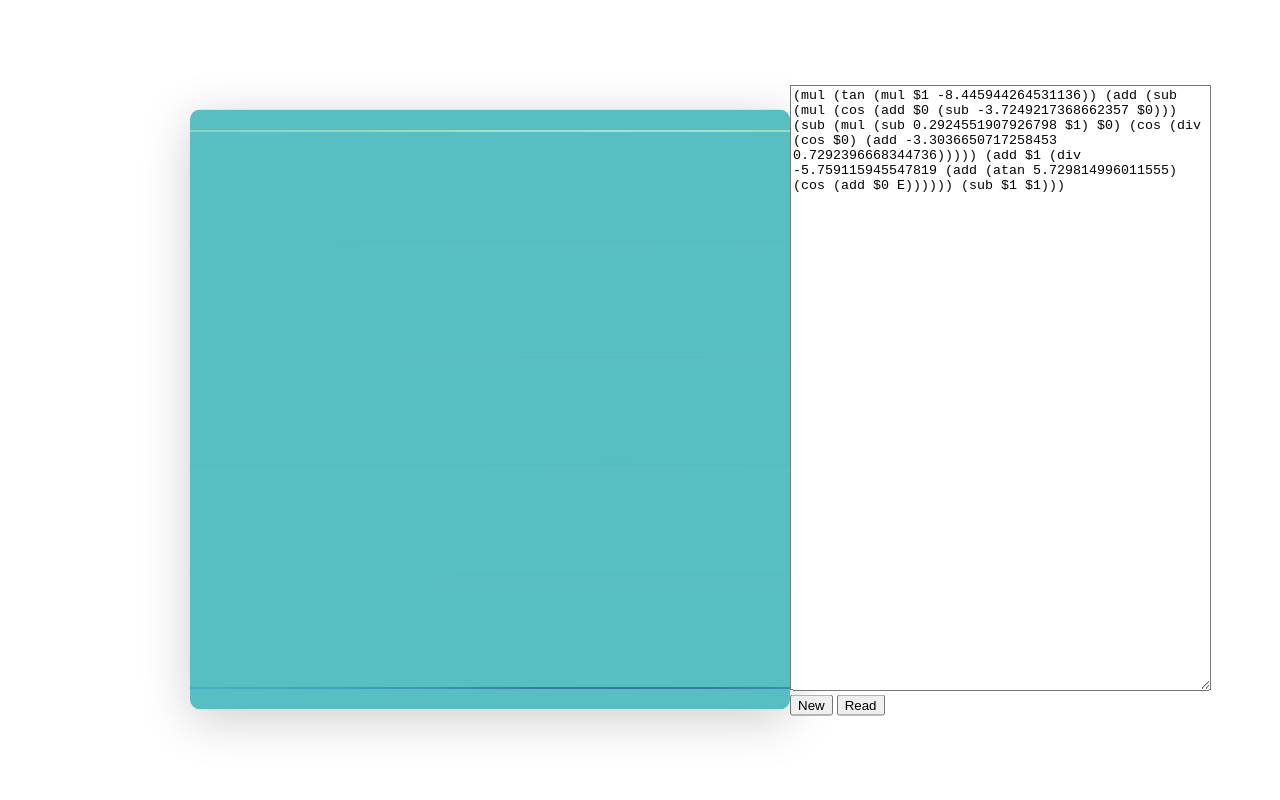
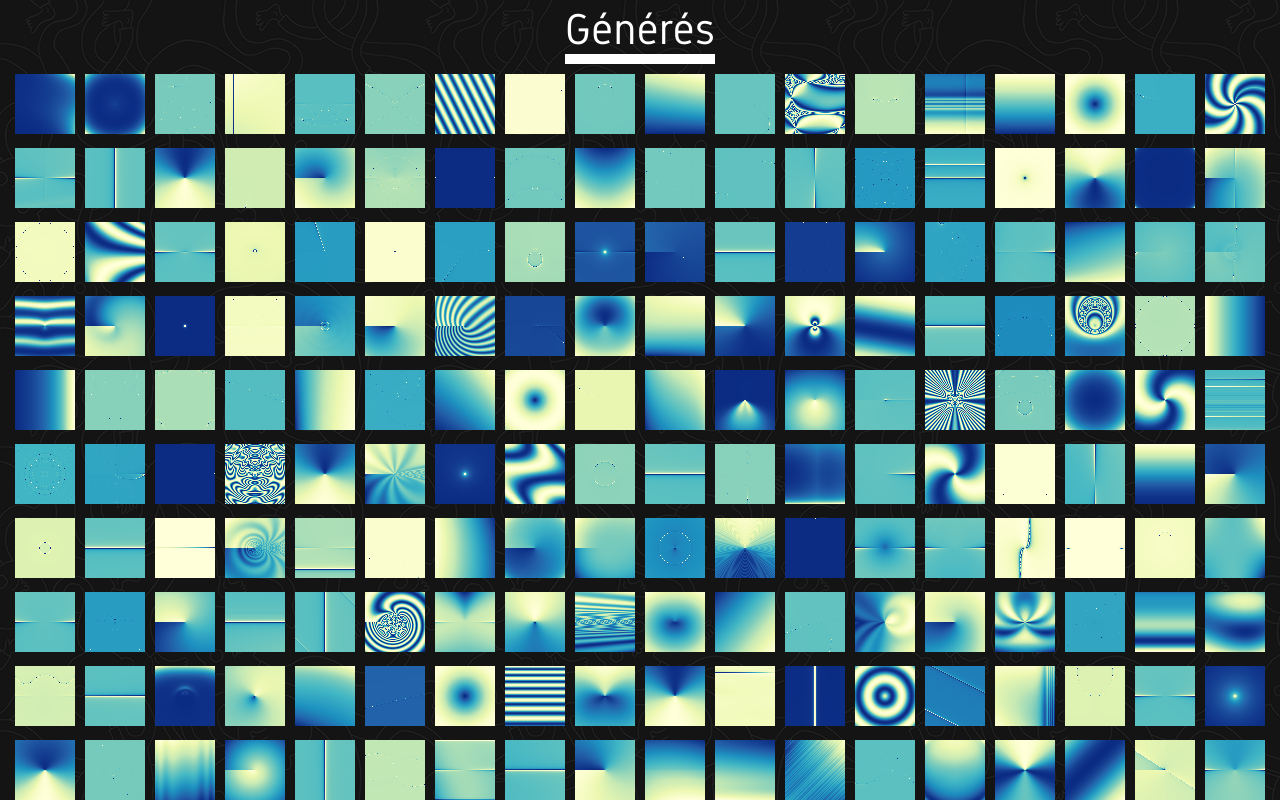
Before and after one commit to timjrd/cimagen, a plain HTML site: page index.html in a window 1280 px wide. Drawn offline with Linux system fonts and the light colour scheme.

Commit message:
gallery infinite scroll

```diff
--- a/index.html
+++ b/index.html
@@ -7,27 +7,24 @@
   </head>
   <body>
 
-        <div class="center">
-            <canvas id="canvas" width="600" height="600"></canvas><!--
-
-            --><div class="panel">
-                <textarea rows="40" cols="50" id="code"></textarea>
-                <button onclick="onNew()">New</button>
-                <button onclick="onRead()">Read</button>
-            </div>
+    <div id="gallery">
+      <div id="galleryGenerated"><h2>Générés</h2><br /></div>
     </div>
 
     <script src="src/constants.js"></script>
     <script src="src/operators.js"></script>
     <script src="src/coord_systems.js"></script>
+    <script src="src/image.js"></script>
     <script src="src/node.js"></script>
+    <script src="src/random.js"></script>
     <script src="src/generate.js"></script>
     <script src="src/compile.js"></script>
     <script src="src/precompute.js"></script>
     <script src="src/draw.js"></script>
     <script src="src/print.js"></script>
     <script src="src/read.js"></script>
-        <script src="src/main.js"></script>
+    <script src="src/gallery.js"></script>
+    <script src="src/init.js"></script>
     <script>init();</script>
   </body>
 </html>
--- a/res/style.css
+++ b/res/style.css
@@ -1,29 +1,39 @@
+@font-face
+{
+    font-family: Gidole;
+    src: url(gidole.ttf);
+}
+
 body
 {
+    margin: 0;
+
+    color: white;
+    font-family: Gidole, sans-serif;
+
+    background: repeat fixed url("bg_black.png");
 }
 
-.center
+#gallery
 {
-    width: 900px;
+    height: 100vh;
+    overflow-y: scroll;
 
-    position: absolute;
-    top: 50%;
-    left: 50%;
-    transform: translate(-50%, -50%);
+    text-align: center;
 }
+#gallery h2
+{
+    display: inline-block;
 
-canvas
+    margin: 5px;
+    padding: 0;
+
+    font-weight: normal;
+    font-size: 270%;
+
+    border-bottom: 10px solid white;
+}
+#gallery canvas
 {
-    box-shadow: 0 10px 50px rgba(0,0,0,0.2);
-    border-radius: 10px;
+    margin: 5px;
 }
-
-.panel
-{
-    width: 300px;
-    display: inline-block;
-}
-code
-{
-
-}
--- a/src/compile.js
+++ b/src/compile.js
@@ -2,16 +2,8 @@
 
 function compile(node)
 {
-    var node_ = evalConstantParts(node);
-    if (node_ === null)
-    {
-        return null;
-    }
-    else
-    {
-        var expression = compile_(node_);
-        return new Function("variables", "return " + expression + ";");
-    }
+    var expression = compile_(node);
+    return new Function("variables", "return " + expression + ";");
 }
 
 function compile_(node)
--- /dev/null
+++ b/src/gallery.js
@@ -0,0 +1,99 @@
+"use strict";
+
+var THUMB_SIZE = 60;
+var THUMB_MARGIN = 5;
+var THUMB_BATCH = 5;
+var THUMB_PAGES_MORE = 1.5
+
+var GALLERY_MIN_SCROLL_BOTTOM = 200;
+
+var Gallery = null;
+var GalleryGenerated = null;
+
+var AddingThumbs = false;
+
+function initGallery()
+{
+    Gallery = document.getElementById("gallery");
+    GalleryGenerated = document.getElementById("galleryGenerated");
+
+    Gallery.onscroll = onGalleryScroll;
+
+    addThumbPages(THUMB_PAGES_MORE);
+}
+
+function getScrollBottom()
+{
+    return Gallery.scrollHeight - Gallery.clientHeight - Gallery.scrollTop;
+}
+
+function onGalleryScroll()
+{
+    if (getScrollBottom() < GALLERY_MIN_SCROLL_BOTTOM)
+        addThumbPages(THUMB_PAGES_MORE);
+}
+
+function onGalleryResize()
+{
+    if (Gallery.scrollHeight - Gallery.clientHeight < GALLERY_MIN_SCROLL_BOTTOM)
+        addThumbPages(THUMB_PAGES_MORE);
+}
+
+function addThumbPages(n)
+{
+    if (! AddingThumbs)
+    {
+        AddingThumbs = true;
+
+        var w = Math.floor( Gallery.clientWidth  / (THUMB_SIZE + THUMB_MARGIN*2) );
+        var h = Math.floor( Gallery.clientHeight / (THUMB_SIZE + THUMB_MARGIN*2) );
+
+        addThumbs(w * h * n);
+    }
+}
+
+function addThumbs(n)
+{
+    if (n <= 0)
+    {
+        AddingThumbs = false;
+
+        if (getScrollBottom() < GALLERY_MIN_SCROLL_BOTTOM)
+            addThumbPages(THUMB_PAGES_MORE);
+    }
+    else
+    {
+        for (var i = 0; i < THUMB_BATCH; i++)
+        {
+            var thumb = document.createElement("canvas");
+            thumb.setAttribute("width", THUMB_SIZE);
+            thumb.setAttribute("height", THUMB_SIZE);
+
+            var image_preData = generateValidImage();
+            draw(image_preData[1], thumb);
+
+            GalleryGenerated.appendChild(thumb);
+        }
+
+        window.setTimeout(addThumbs, 0, n - THUMB_BATCH);
+    }
+}
+
+function generateValidImage()
+{
+    var img   = null;
+    var preData = null;
+
+    do
+    {
+        var expr = evalConstantParts( generate() );
+        if (expr != null)
+        {
+            img = image(expr, compile(expr), randomElement(COORD_SYSTEMS));
+            preData = precompute(img, THUMB_SIZE, THUMB_SIZE, true);
+        }
+    }
+    while (expr === null || preData.invalid || preData.min === preData.max)
+
+    return [img,preData];
+}
--- a/src/generate.js
+++ b/src/generate.js
@@ -12,7 +12,12 @@ var MIN_DEPTH = 3;
 var MAX_DEPTH = 8;
 
 
-function generate(depth)
+function generate()
+{
+    return generate_(0);
+}
+
+function generate_(depth)
 {
     if (depth < MIN_DEPTH)
     {
@@ -45,11 +50,11 @@ function randomOperatorNode(depth)
 {
     var node = emptyNode();
 
-    node.operator = randomOperator();
-    node.leftOperand = generate(depth + 1);
+    node.operator = randomElement(OPERATORS);
+    node.leftOperand = generate_(depth + 1);
 
     if (node.operator.argc == 2)
-        node.rightOperand = generate(depth + 1);
+        node.rightOperand = generate_(depth + 1);
 
     return node;
 }
@@ -60,7 +65,7 @@ function randomConstantNode()
 
     if (Math.random() < CONSTANT_LIST_PROBA)
     {
-        node.specialConstant = randomConstant();
+        node.specialConstant = randomElement(CONSTANTS);
         node.constantValue = node.specialConstant.value;
     }
     else
@@ -77,39 +82,3 @@ function randomVariableNode()
     node.variableIndex = randomInt(0, VARIABLE_COUNT);
     return node;
 }
-
-function randomOperator()
-{
-    var r = Math.random();
-    var suitable = [];
-    for (var i = 0; i < OPERATORS.length; i++)
-        if (r <= OPERATORS[i].frequency)
-            suitable.push(OPERATORS[i]);
-
-    var r2 = randomInt(0, suitable.length);
-    return suitable[r2];
-}
-
-function randomConstant()
-{
-    var r = Math.random();
-    var suitable = [];
-    for (var i = 0; i < CONSTANTS.length; i++)
-        if (r <= CONSTANTS[i].frequency)
-            suitable.push(CONSTANTS[i]);
-
-    var r2 = randomInt(0, suitable.length);
-    return suitable[r2];
-}
-
-function random(min, max)
-{
-  return Math.random() * (max - min) + min;
-}
-
-function randomInt(min, max)
-{
-    min = Math.ceil(min);
-    max = Math.floor(max);
-    return Math.floor(Math.random() * (max - min)) + min;
-}
--- /dev/null
+++ b/src/image.js
@@ -0,0 +1,23 @@
+"use strict";
+
+function image(expr, compiledExpr, coordSystem)
+{
+    return {
+        expr: expr,
+        compiledExpr: compiledExpr,
+        coordSystem: coordSystem
+    };
+}
+
+// function imageString(img)
+// {
+//     return JSON.stringify({
+//         expr: print(img.expr),
+//         coordSystem: img.coordSystem.name
+//     });
+// }
+
+// function readImage(str)
+// {
+//     var object = JSON.parse(str);
+// }
--- a/src/main.js
+++ b/src/init.js
@@ -10,9 +10,14 @@ var Canvas = null;
 
 function init()
 {
-    Canvas = document.getElementById("canvas");
+    window.onresize = onResize;
 
-    onNew();
+    initGallery();
+}
+
+function onResize()
+{
+    onGalleryResize();
 }
 
 function onNew()
@@ -28,7 +33,7 @@ function onNew()
     var code = document.getElementById("code");
     code.value = print(Expr);
 
-    var preData = precompute(CompiledExpr, {width:Canvas.width, height:Canvas.height}, getCoordSystem("cartesian"), false);
+    var preData = precompute(CompiledExpr, Canvas.width, Canvas.height, getCoordSystem("polar sinus"), false);
     draw(preData, Canvas);
 }
 
@@ -39,6 +44,6 @@ function onRead()
     Expr = read( textarea.value );
     CompiledExpr = compile(Expr);
 
-    var preData = precompute(CompiledExpr, {width:Canvas.width, height:Canvas.height}, getCoordSystem("polar sinus"), false);
+    var preData = precompute(CompiledExpr, Canvas.width, Canvas.height, getCoordSystem("polar sinus"), false);
     draw(preData, Canvas);
 }
--- a/src/precompute.js
+++ b/src/precompute.js
@@ -1,6 +1,6 @@
 "use strict";
 
-function precompute(expr, layout, coordSystem, abortOnInvalid)
+function precompute(img, width, height, abortOnInvalid)
 {
     var data = [];
 
@@ -9,13 +9,13 @@ function precompute(expr, layout, coordSystem, abortOnInvalid)
     var min = Number.MAX_VALUE;
     var max = - Number.MAX_VALUE;
 
-    for (var y = 0; y < layout.height && ! (invalid && abortOnInvalid); ++y)
-        for (var x = 0; x < layout.width && ! (invalid && abortOnInvalid); ++x)
+    for (var x = 0; x < width && ! (invalid && abortOnInvalid); x++)
+        for (var y = 0; y < height && ! (invalid && abortOnInvalid); y++)
     {
-        var xf = (x / (layout.width  - 1)) * 2 - 1;
-        var yf = (y / (layout.height - 1)) * 2 - 1;
+        var xf = (x / (width  - 1)) * 2 - 1;
+        var yf = - ((y / (height - 1)) * 2 - 1);
 
-        var value = expr( coordSystem.fromCartesian(xf,yf) );
+        var value = img.compiledExpr( img.coordSystem.fromCartesian(xf,yf) );
 
         if (! isFinite(value))
         {
@@ -28,7 +28,7 @@ function precompute(expr, layout, coordSystem, abortOnInvalid)
         if (value > max)
             max = value;
 
-        data[y * layout.width + x] = value;
+        data[y * width + x] = value;
     }
 
     return {
--- /dev/null
+++ b/src/random.js
@@ -0,0 +1,26 @@
+"use strict";
+
+function random(min, max)
+{
+  return Math.random() * (max - min) + min;
+}
+
+function randomInt(min, max)
+{
+    min = Math.ceil(min);
+    max = Math.floor(max);
+    return Math.floor(Math.random() * (max - min)) + min;
+}
+
+function randomElement(array)
+{
+    var r = Math.random();
+    var suitable = [];
+
+    for (var i = 0; i < array.length; i++)
+        if (r <= array[i].frequency)
+            suitable.push(array[i]);
+
+    var r2 = randomInt(0, suitable.length);
+    return suitable[r2];
+}
--- a/src/read.js
+++ b/src/read.js
@@ -79,6 +79,10 @@ function readOperator(str, pos)
 
     if (op === null)
         throw parseError("unknown operator", name);
+    else if (op.argc === 1 && right !== null)
+        throw parseError("one operand only", name);
+    else if (op.argc === 2 && right === null)
+        throw parseError("two operands required", name);
 
     return operatorNode(op, left, right);
 }
@@ -88,7 +92,7 @@ function readVariable(str, pos)
     var token = readToken(str, pos);
     var i = Number.parseInt(token);
 
-    if (isNaN(i))
+    if (! isFinite(i))
         throw parseError("invalid variable index", token);
 
     return variableNode(i);
@@ -110,7 +114,7 @@ function readConstant(str, pos)
     var token = readToken(str, pos);
     var value = Number.parseFloat(token);
 
-    if (isNaN(value))
+    if (! isFinite(value))
         throw parseError("invalid constant value", token);
 
     return constantNode(value);
```
Also changed, not shown: res/bg_black.png (added), res/bg_white.png (added), res/gidole.ttf (added). Lines whose indentation alone changed are shown as unchanged.
